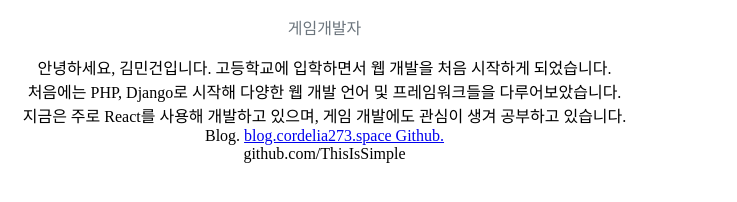
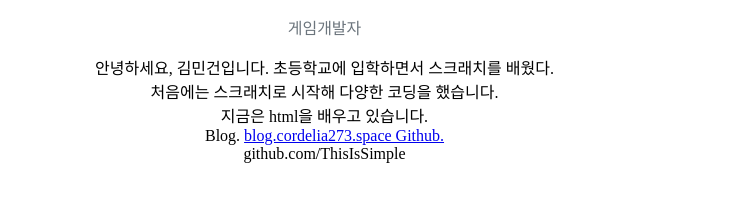
Before and after one commit to kmg0711/myweb, a plain HTML site: page index.html in a window 1280 px wide. Shown: the part 520-722 px from the top of the page, without its empty margins (0-737 px from the left). Drawn offline with Linux system fonts and the light colour scheme.

Commit message:
Update index.html

```diff
--- a/index.html
+++ b/index.html
@@ -14,9 +14,9 @@
           <h3>김민건 (13)</h3>
           <p class="gray">게임개발자</p>
           <p>안녕하세요, 김민건입니다.
-          고등학교에 입학하면서 웹 개발을 처음 시작하게 되었습니다.<br>
-          처음에는 PHP, Django로 시작해 다양한 웹 개발 언어 및 프레임워크들을 다루어보았습니다.<br>
-          지금은 주로 React를 사용해 개발하고 있으며, 게임 개발에도 관심이 생겨 공부하고 있습니다.<br>
+          초등학교에 입학하면서 스크래치를 배웠다.<br>
+          처음에는 스크래치로 시작해 다양한 코딩을 했습니다.<br>
+          지금은 html을 배우고 있습니다.<br>
 
           Blog. <a href=" blog.cordelia273.space"target="_blanka"> blog.cordelia273.space
           Github.<a href="http://github.com/ThisIsSimple"target="_blank"></a><br> github.com/ThisIsSimple</a></p>
```
